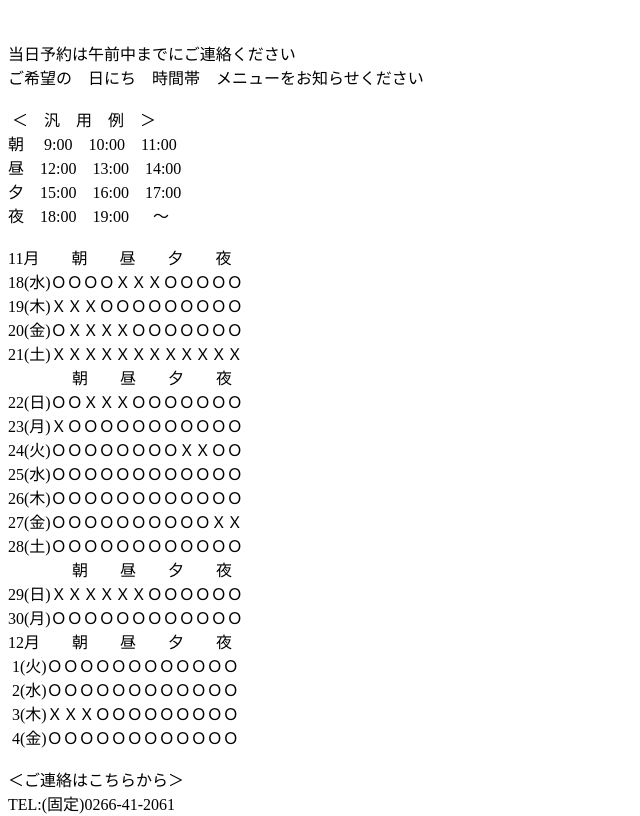
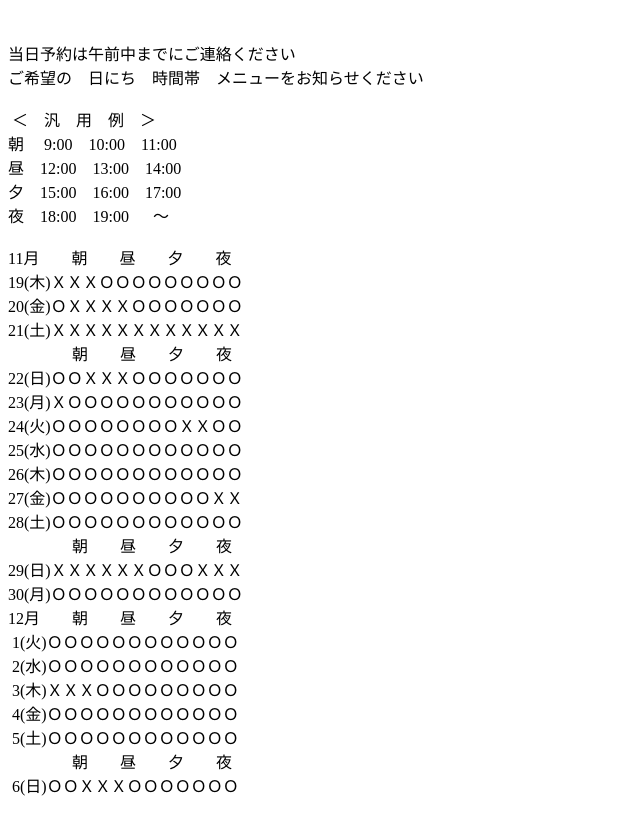
Before and after one commit to studio-techno/yoyaku, a plain HTML site: page index.html in a window 1280 px wide. Shown: the top 816 px of the page, without its empty margins (0-640 px from the left). Drawn offline with Linux system fonts and the light colour scheme.

Commit message:
Fix HTML formatting and content structure

```diff
--- a/index.html
+++ b/index.html
@@ -19,7 +19,6 @@
 夜　18:00　19:00　  ～
 
 11月　　朝　　昼　　夕　　夜
-18(水)ＯＯＯＯＸＸＸＯＯＯＯＯ
 19(木)ＸＸＸＯＯＯＯＯＯＯＯＯ
 20(金)ＯＸＸＸＸＯＯＯＯＯＯＯ
 21(土)ＸＸＸＸＸＸＸＸＸＸＸＸ
@@ -32,13 +31,16 @@
 27(金)ＯＯＯＯＯＯＯＯＯＯＸＸ
 28(土)ＯＯＯＯＯＯＯＯＯＯＯＯ
 　　　　朝　　昼　　夕　　夜
-29(日)ＸＸＸＸＸＸＯＯＯＯＯＯ
+29(日)ＸＸＸＸＸＸＯＯＯＸＸＸ
 30(月)ＯＯＯＯＯＯＯＯＯＯＯＯ
 12月　　朝　　昼　　夕　　夜
  1(火)ＯＯＯＯＯＯＯＯＯＯＯＯ
  2(水)ＯＯＯＯＯＯＯＯＯＯＯＯ
  3(木)ＸＸＸＯＯＯＯＯＯＯＯＯ
  4(金)ＯＯＯＯＯＯＯＯＯＯＯＯ
+ 5(土)ＯＯＯＯＯＯＯＯＯＯＯＯ
+　　　　朝　　昼　　夕　　夜
+ 6(日)ＯＯＸＸＸＯＯＯＯＯＯＯ
 
 ＜ご連絡はこちらから＞
 TEL:(固定)0266-41-2061
```
